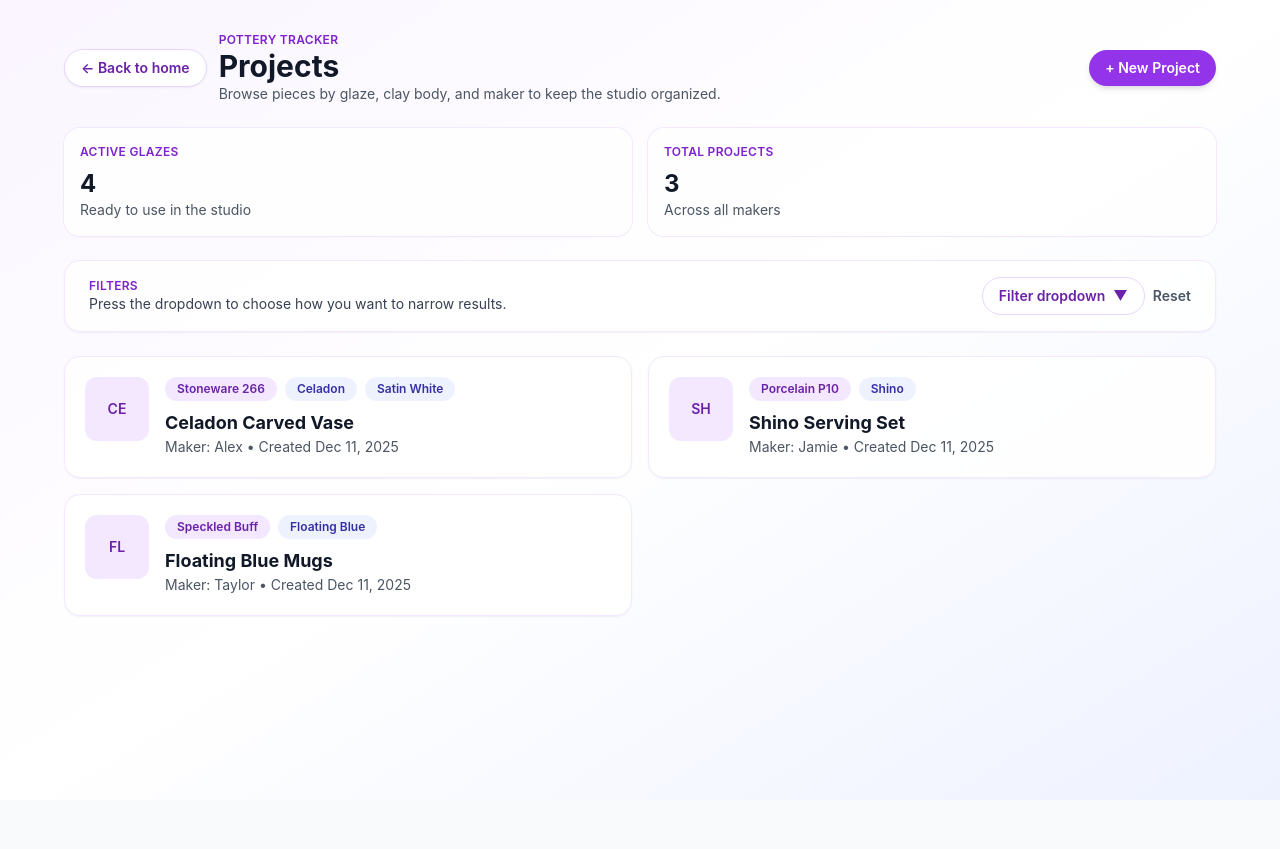
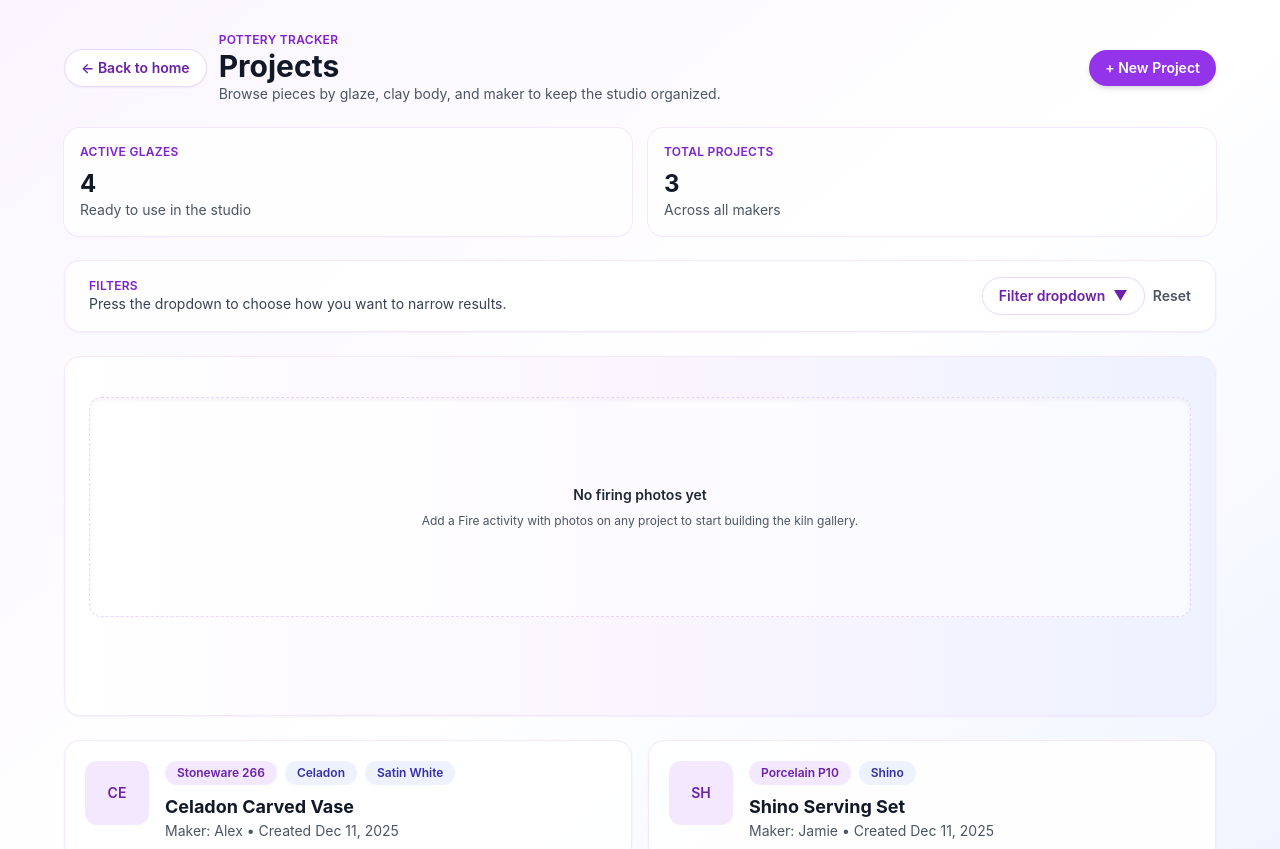
Before and after one commit to jdin9/KilnTracker, a Next.js app: page /projects in a window 1280 px wide. Shown: the top 849 px of the page. Before the commit the page ends 800 px from the top, so only its background shows below. Built offline with nearby package versions, Linux system fonts and the light colour scheme.

Commit message:
Add inactive glaze toggle to filters

```diff
--- a/src/app/projects/page.tsx
+++ b/src/app/projects/page.tsx
@@ -1,6 +1,6 @@
 "use client";
 
-import React, { useMemo, useState } from "react";
+import React, { useEffect, useMemo, useState } from "react";
 import Link from "next/link";
 
 import { initialClayBodies } from "@/lib/clayBodies";
@@ -91,13 +91,130 @@ type Filters = {
   cone?: string;
   showFired: boolean;
   showUnfired: boolean;
+  showInactiveGlazes: boolean;
+};
+
+type FiringImage = {
+  id: string;
+  url: string;
+  projectId: string;
+  projectTitle: string;
 };
 
 const defaultFilters: Filters = {
   selectedGlazes: [],
   showFired: true,
   showUnfired: true,
+  showInactiveGlazes: true,
 };
+
+function FiringImageCarousel({ projects }: { projects: StoredProject[] }) {
+  const firingImages = useMemo(() => {
+    const collected: FiringImage[] = [];
+
+    projects.forEach((project) => {
+      (project.steps || []).forEach((step: any, stepIndex: number) => {
+        const stepType = (step?.type || step?.activity || "").toString().toLowerCase();
+
+        if (stepType !== "firing" && stepType !== "fire") return;
+
+        (step.photos || []).forEach((photo: any, photoIndex: number) => {
+          if (!photo?.url) return;
+
+          collected.push({
+            id: `${project.id}-fire-${step.id ?? stepIndex}-${photo.id ?? photoIndex}`,
+            url: photo.url,
+            projectId: project.id,
+            projectTitle: project.title,
+          });
+        });
+      });
+    });
+
+    return collected;
+  }, [projects]);
+
+  const [activeIndex, setActiveIndex] = useState(0);
+
+  useEffect(() => {
+    setActiveIndex((prev) => {
+      if (firingImages.length === 0) return 0;
+      return Math.min(prev, firingImages.length - 1);
+    });
+  }, [firingImages.length]);
+
+  if (!firingImages.length) {
+    return (
+      <div className="mt-4 flex min-h-[220px] items-center justify-center rounded-xl border border-dashed border-purple-200 bg-white/60 px-4 text-center shadow-inner">
+        <div className="space-y-2">
+          <p className="text-sm font-semibold text-gray-800">No firing photos yet</p>
+          <p className="text-xs text-gray-600">
+            Add a Fire activity with photos on any project to start building the kiln gallery.
+          </p>
+        </div>
+      </div>
+    );
+  }
+
+  return (
+    <div className="mt-6">
+      <div className="relative mt-2 h-[260px] overflow-hidden rounded-2xl bg-white/60 shadow-inner ring-1 ring-purple-100 md:h-[300px]">
+        {firingImages.map((image, index) => {
+          const offset = index - activeIndex;
+
+          const leftStackDepth = offset < 0 ? Math.min(Math.abs(offset) - 1, 6) : 0;
+          const translateX =
+            offset === 0
+              ? 0
+              : offset > 0
+              ? 140 + (offset - 1) * 60
+              : -140 - leftStackDepth * 45;
+          const visibleDistance = offset < 0 ? leftStackDepth + 1 : Math.abs(offset);
+          const scale = offset === 0 ? 1 : Math.max(0.7, 1 - visibleDistance * 0.08);
+          const zIndex = Math.max(1, 12 - visibleDistance);
+          const opacity = offset === 0 ? 1 : Math.max(0.35, 1 - visibleDistance * 0.12);
+
+          return (
+            <div
+              key={image.id}
+              className="absolute left-1/2 top-1/2 block h-48 w-64 -translate-x-1/2 -translate-y-1/2 overflow-hidden rounded-xl border border-purple-100 bg-white shadow-lg transition-all duration-500 ease-out md:h-56 md:w-80"
+              style={{
+                transform: `translate(-50%, -50%) translateX(${translateX}px) scale(${scale})`,
+                zIndex,
+                opacity,
+              }}
+            >
+              {/* eslint-disable-next-line @next/next/no-img-element */}
+              <img src={image.url} alt={`${image.projectTitle} firing photo`} className="h-full w-full object-cover" />
+            </div>
+          );
+        })}
+      </div>
+
+      <div className="mt-6 flex items-center justify-center gap-3">
+        <button
+          type="button"
+          onClick={() => setActiveIndex((prev) => Math.max(0, prev - 1))}
+          disabled={activeIndex === 0}
+          className="inline-flex items-center gap-2 rounded-full border border-purple-200 px-4 py-2 text-sm font-semibold text-purple-800 transition disabled:cursor-not-allowed disabled:border-purple-100 disabled:text-purple-300 hover:border-purple-300 hover:bg-purple-50 disabled:hover:bg-transparent"
+        >
+          ← Left
+        </button>
+        <span className="text-xs font-semibold uppercase tracking-wide text-gray-500">
+          {activeIndex + 1} / {firingImages.length}
+        </span>
+        <button
+          type="button"
+          onClick={() => setActiveIndex((prev) => Math.min(firingImages.length - 1, prev + 1))}
+          disabled={activeIndex === firingImages.length - 1}
+          className="inline-flex items-center gap-2 rounded-full border border-purple-200 px-4 py-2 text-sm font-semibold text-purple-800 transition disabled:cursor-not-allowed disabled:border-purple-100 disabled:text-purple-300 hover:border-purple-300 hover:bg-purple-50 disabled:hover:bg-transparent"
+        >
+          Right →
+        </button>
+      </div>
+    </div>
+  );
+}
 
 export default function ProjectsPage() {
   const [filters, setFilters] = useState<Filters>(defaultFilters);
@@ -108,6 +225,13 @@ export default function ProjectsPage() {
   const clayBodyOptions = useMemo(() => initialClayBodies, []);
   const activeGlazes = useMemo(
     () => getActiveStudioColors(initialStudioColors),
+    []
+  );
+  const inactiveGlazeNames = useMemo(
+    () =>
+      new Set(
+        initialStudioColors.filter((color) => color.retired).map((color) => color.name)
+      ),
     []
   );
   const coneOptions = useMemo(() => coneChart, []);
@@ -173,7 +297,14 @@ export default function ProjectsPage() {
   const filteredProjects = useMemo(() => {
     return combinedProjects.filter((project) => {
       const projectSteps = project.steps || [];
-      const hasFiring = projectSteps.some((step: any) => step.type === "firing");
+      const projectGlazes = collectProjectGlazes(project);
+      const hasInactiveGlaze = projectGlazes.some((glaze) =>
+        inactiveGlazeNames.has(glaze)
+      );
+      const hasFiring = projectSteps.some((step: any) => {
+        const stepType = (step?.type || step?.activity || "").toString().toLowerCase();
+        return stepType === "firing" || stepType === "fire";
+      });
 
       const matchesMaker = filters.maker
         ? (project.makerName || "") === filters.maker
@@ -184,13 +315,18 @@ export default function ProjectsPage() {
         : true;
 
       const matchesGlazes = filters.selectedGlazes.length
-        ? collectProjectGlazes(project).some((glaze) => filters.selectedGlazes.includes(glaze))
+        ? projectGlazes.some((glaze) => filters.selectedGlazes.includes(glaze))
         : true;
 
+      const matchesInactiveGlazePreference = filters.showInactiveGlazes
+        ? true
+        : !hasInactiveGlaze;
+
       const matchesCone = filters.cone
-        ? projectSteps.some(
-            (step: any) => step.type === "firing" && step.cone === filters.cone
-          )
+        ? projectSteps.some((step: any) => {
+            const stepType = (step?.type || step?.activity || "").toString().toLowerCase();
+            return (stepType === "firing" || stepType === "fire") && step.cone === filters.cone;
+          })
         : true;
 
       const matchesFiringStatus = (() => {
@@ -205,7 +341,8 @@ export default function ProjectsPage() {
         matchesClay &&
         matchesGlazes &&
         matchesCone &&
-        matchesFiringStatus
+        matchesFiringStatus &&
+        matchesInactiveGlazePreference
       );
     });
   }, [
@@ -213,9 +350,11 @@ export default function ProjectsPage() {
     filters.clayBody,
     filters.cone,
     filters.maker,
+    filters.showInactiveGlazes,
     filters.selectedGlazes,
     filters.showFired,
     filters.showUnfired,
+    inactiveGlazeNames,
   ]);
 
   const toggleGlazeSelection = (glazeName: string) => {
@@ -359,6 +498,31 @@ export default function ProjectsPage() {
               </div>
 
               <div className="py-4">
+                <div className="flex items-start gap-3 rounded-xl border border-purple-100 bg-white px-4 py-3 shadow-inner">
+                  <input
+                    id="inactive-glazes"
+                    type="checkbox"
+                    checked={filters.showInactiveGlazes}
+                    onChange={(event) =>
+                      setFilters((prev) => ({
+                        ...prev,
+                        showInactiveGlazes: event.target.checked,
+                      }))
+                    }
+                    className="mt-1 h-4 w-4 rounded border-purple-300 text-purple-600 focus:ring-purple-500"
+                  />
+                  <div>
+                    <label className="text-sm font-semibold text-gray-800" htmlFor="inactive-glazes">
+                      Show projects with inactive glazes
+                    </label>
+                    <p className="text-xs text-gray-600">
+                      Uncheck to hide any projects and gallery images that use retired glazes.
+                    </p>
+                  </div>
+                </div>
+              </div>
+
+              <div className="py-4">
                 <label className="text-sm font-semibold text-gray-800" htmlFor="clay-body">
                   Clay body
                 </label>
@@ -450,6 +614,10 @@ export default function ProjectsPage() {
           )}
         </div>
 
+        <div className="relative overflow-hidden rounded-2xl border border-purple-100 bg-gradient-to-r from-white via-purple-50 to-indigo-50 p-6 shadow-sm min-h-[360px]">
+          <FiringImageCarousel projects={filteredProjects} />
+        </div>
+
         <section className="grid gap-4 md:grid-cols-2">
           {filteredProjects.map((project) => (
             <Link
```
